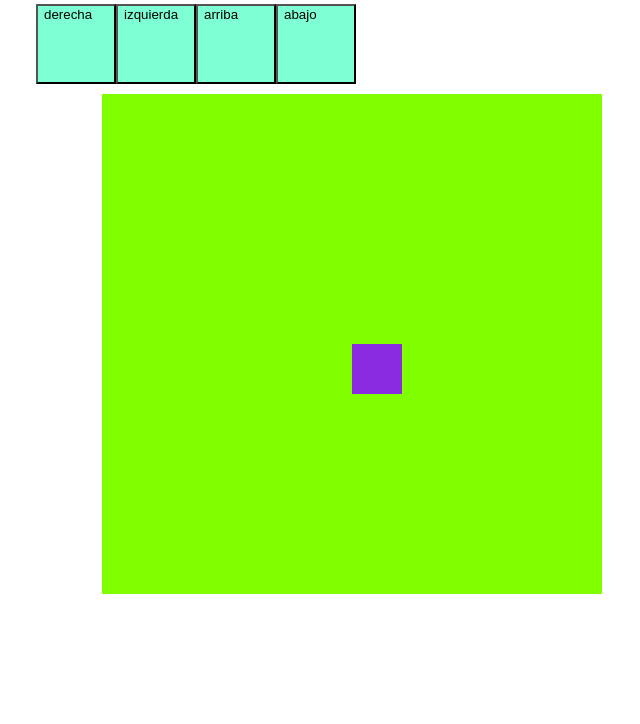
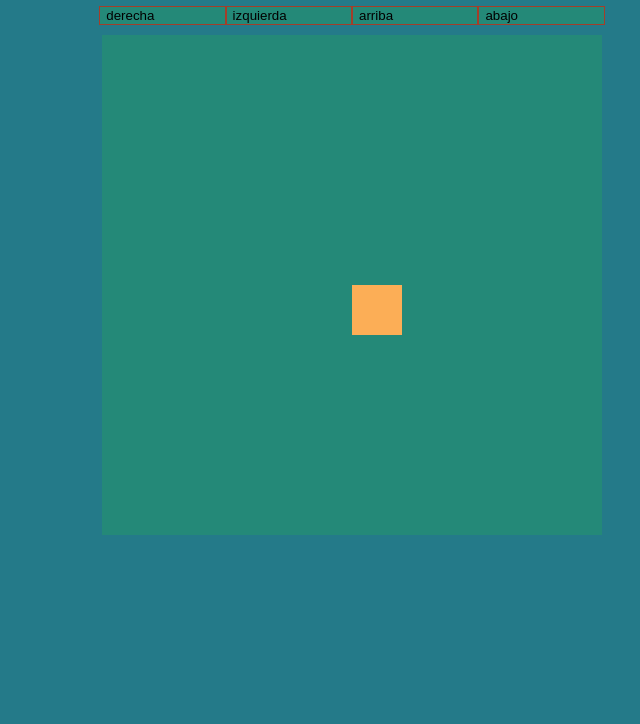
Before and after one commit to LeninPA/JS_LeninPavon, a plain HTML site: page actividad_12/templates/actividad12.html in a window 1280 px wide. Shown: the part 76-800 px from the top of the page, without its empty margins (288-928 px from the left). Drawn offline with Linux system fonts and the light colour scheme.

Commit message:
FIX: Corrección de estilos y rutas

```diff
--- a/actividad_12/script.js
+++ b/actividad_12/dynamics/actividad12.js
@@ -1,4 +1,4 @@
-console.log("Creado por Xochipilli")
+console.log("Xochipilli")
 const lado = 10;
 function verifJuego(cuerpo){
   let arrayVerif = new Array();
--- a/actividad_12/style.css
+++ b/actividad_12/statics/actividad12.css
@@ -1,46 +1,55 @@
 body{
   text-align: center;
+  background-color:#247a89;
+  color: aliceblue;
+  font-family: 'Gill Sans', 'Gill Sans MT', Calibri, 'Trebuchet MS', sans-serif;
+}
+button{
+  border: 1px solid #a33e2a;
 }
 .tablero{
   display: flex;
   flex-direction: row;
   flex-wrap: wrap;
-  background-color:rgb(116, 202, 31);
+  background-color:#248978;
   width: 500px;
   height: 500px;
   margin-left: auto;
   margin-right: auto;
 }
 .serpiente{
-  background-color:blueviolet;
+  background-color:#FCAE56;
   width: 50px;
   height: 50px;
 }
 .fruta{
-  background-color:red;
+  background-color:#BF4026;
   width: 50px;
   height: 50px;
 }
 .celda{
   /*display: flex;*/
-  background-color:chartreuse;
+  background-color:#248978;
   width: 50px;
   height: 50px;
 }
 .controles{
   text-align: center;
   display:flex;
-  width: 80px;
-  height: 80px;
+  width: 20%;
+  height: 10%;
   flex-direction:column;
-  background-color:aquamarine;
+  background-color:#248978;
   flex-wrap: wrap;
 }
+
 .uno{
   align-self: flex-start;
+  color: aliceblue;
 }
 #controlador{
   display: flex;
+  justify-content: center;
   flex-direction: row;
   flex-wrap: wrap;
   width: 50%;
--- a/actividad_12/index.html
+++ b/actividad_12/templates/actividad12.html
@@ -5,13 +5,13 @@
 	<meta charset="utf-8">
 	<meta name="viewport" content="width=device-width">
 	<title>Snake</title>
-	<link href="style.css" rel="stylesheet" type="text/css" />
+	<link href="../statics/actividad12.css" rel="stylesheet" type="text/css" />
 </head>
 
 <body>
 	<h1>Snake</h1>
 	<div id="controlador"></div>
-	<script src="script.js">
+	<script src="../dynamics/actividad12.js">
 	</script>
 </body>
 
```
